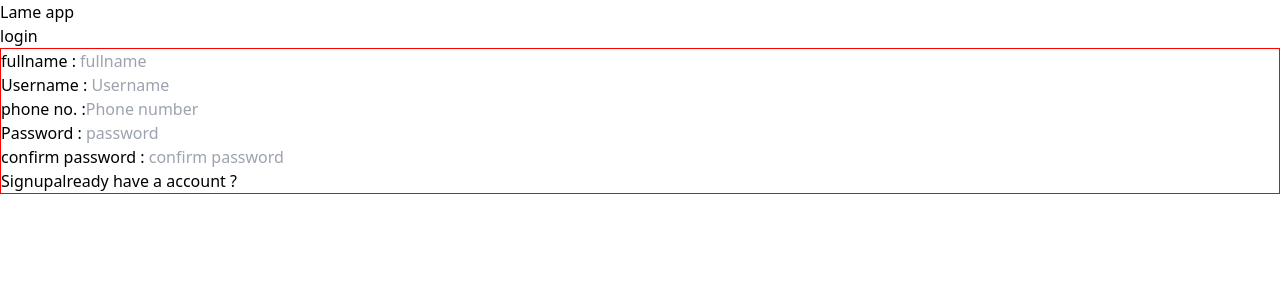
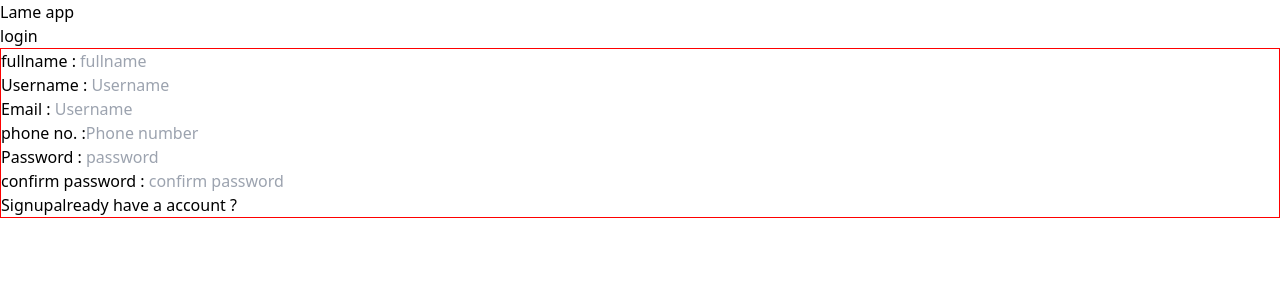
Before and after one commit to shiva8081/google_Auth, a React (Vite) app in the folder client/: page /signup in a window 1280 px wide. Shown: the top 300 px of the page. Built offline with nearby package versions, Linux system fonts and the light colour scheme; no server answers.

Commit message:
login signup done

```diff
--- a/client/src/App.jsx
+++ b/client/src/App.jsx
@@ -49,7 +49,7 @@ function App() {
           path="/login"
           element={AuthUser ? <Navigate to="/" /> : <Login />}
         />
-        <Route exact path="/signup" element={<Signup/>}
+        <Route exact path="/signup" element={AuthUser?<Navigate to="/"/> :<Signup/>}
         />
         <Route path="/*" element={<div className="">missing</div>} />
       </Routes>
--- a/client/src/hook/useLogin.js
+++ b/client/src/hook/useLogin.js
@@ -1,6 +1,8 @@
+// import { useNavigate } from "react-router-dom";
 
 
 const useLogin = () => {
+    // const navigate=useNavigate()
   const login=async({username,password})=>{
     try {
         const res = await fetch("http://localhost:3600/api/auth/login", {
@@ -21,6 +23,7 @@ const useLogin = () => {
           console.log("Login failed");
           // Handle failed login (e.g., display error message)
         }
+        // navigate("/");  // Redirect to home on successful login
       } catch (error) {
         console.log("Error during login:", error.message);
         // Handle network or other errors
--- a/client/src/hook/useSignup.js
+++ b/client/src/hook/useSignup.js
@@ -3,6 +3,7 @@ const useSignup = () => {
     fullname,
     username,
     password,
+    email,
     confirmpassword,
     phone,
   }) => {
@@ -17,6 +18,7 @@ const useSignup = () => {
           password,
           confirmpassword,
           phone,
+          email,
         }),
       });
 
--- a/client/src/pages/Signup.jsx
+++ b/client/src/pages/Signup.jsx
@@ -3,19 +3,19 @@ import { Link } from "react-router-dom";
 import useSignup from "../hook/useSignup";
 
 const Signup = () => {
-  const{signup} =useSignup();
-    const [Input, setInput] = useState({
-        fullname:"",
-        username:"",
-        phone:"",
-        password:"",
-        confirmpassword:""
-    });
+  const { signup } = useSignup();
+  const [Input, setInput] = useState({
+    fullname: "",
+    username: "",
+    phone: "",
+    email: "",
+    password: "",
+    confirmpassword: "",
+  });
 
-
-  const create = async(e) => {
+  const create = async (e) => {
     e.preventDefault();
-    await signup(Input)
+    await signup(Input);
   };
   return (
     <div className="op h-screen w-screen flex justify-center ">
@@ -23,11 +23,36 @@ const Signup = () => {
         <form onSubmit={create} className="flex flex-col gap-5 p-5">
           <div className="flex flex-col">
             <label>fullname : </label>
-            <input className="border" type="text" placeholder="fullname" value={Input.fullname} onChange={(e)=>setInput({...Input,fullname:e.target.value})} />
+            <input
+              className="border"
+              type="text"
+              placeholder="fullname"
+              value={Input.fullname}
+              onChange={(e) => setInput({ ...Input, fullname: e.target.value })}
+              required
+            />
           </div>
-          <div  className="flex flex-col">
+          <div className="flex flex-col">
             <label>Username : </label>
-            <input className="border" type="text" placeholder="Username" value={Input.username} onChange={(e)=>setInput({...Input,username:e.target.value})} />
+            <input
+              className="border"
+              type="text"
+              placeholder="Username"
+              value={Input.username}
+              onChange={(e) => setInput({ ...Input, username: e.target.value })}
+              required
+            />
+          </div>
+          <div className="flex flex-col">
+            <label>Email : </label>
+            <input
+              className="border"
+              type="text"
+              placeholder="Username"
+              value={Input.email}
+              onChange={(e) => setInput({ ...Input, email: e.target.value })}
+              required
+            />
           </div>
           <div className="flex flex-col">
             <label>phone no. :</label>
@@ -37,20 +62,33 @@ const Signup = () => {
               pattern="[0-9]{10}"
               title="Phone number must be 10 digits"
               placeholder="Phone number"
-              value={Input.phone} onChange={(e)=>setInput({...Input,phone:e.target.value})}
+              value={Input.phone}
+              onChange={(e) => setInput({ ...Input, phone: e.target.value })}
+              required
             />
           </div>
-          <div  className="flex flex-col">
+          <div className="flex flex-col">
             <label>Password : </label>
-            <input className="border" type="password" placeholder="password" value={Input.password} onChange={(e)=>setInput({...Input,password:e.target.value})} />
+            <input
+              className="border"
+              type="password"
+              placeholder="password"
+              value={Input.password}
+              onChange={(e) => setInput({ ...Input, password: e.target.value })}
+              required
+            />
           </div>
-          <div  className="flex flex-col">
+          <div className="flex flex-col">
             <label>confirm password : </label>
             <input
               className="border"
               type="password"
               placeholder="confirm password"
-              value={Input.confirmpassword} onChange={(e)=>setInput({...Input,confirmpassword:e.target.value})}
+              value={Input.confirmpassword}
+              onChange={(e) =>
+                setInput({ ...Input, confirmpassword: e.target.value })
+              }
+              required
             />
           </div>
           <div className="flex justify-between">
```
Also changed, not shown: 2 other files (tests, documents, lock files or other folders).
